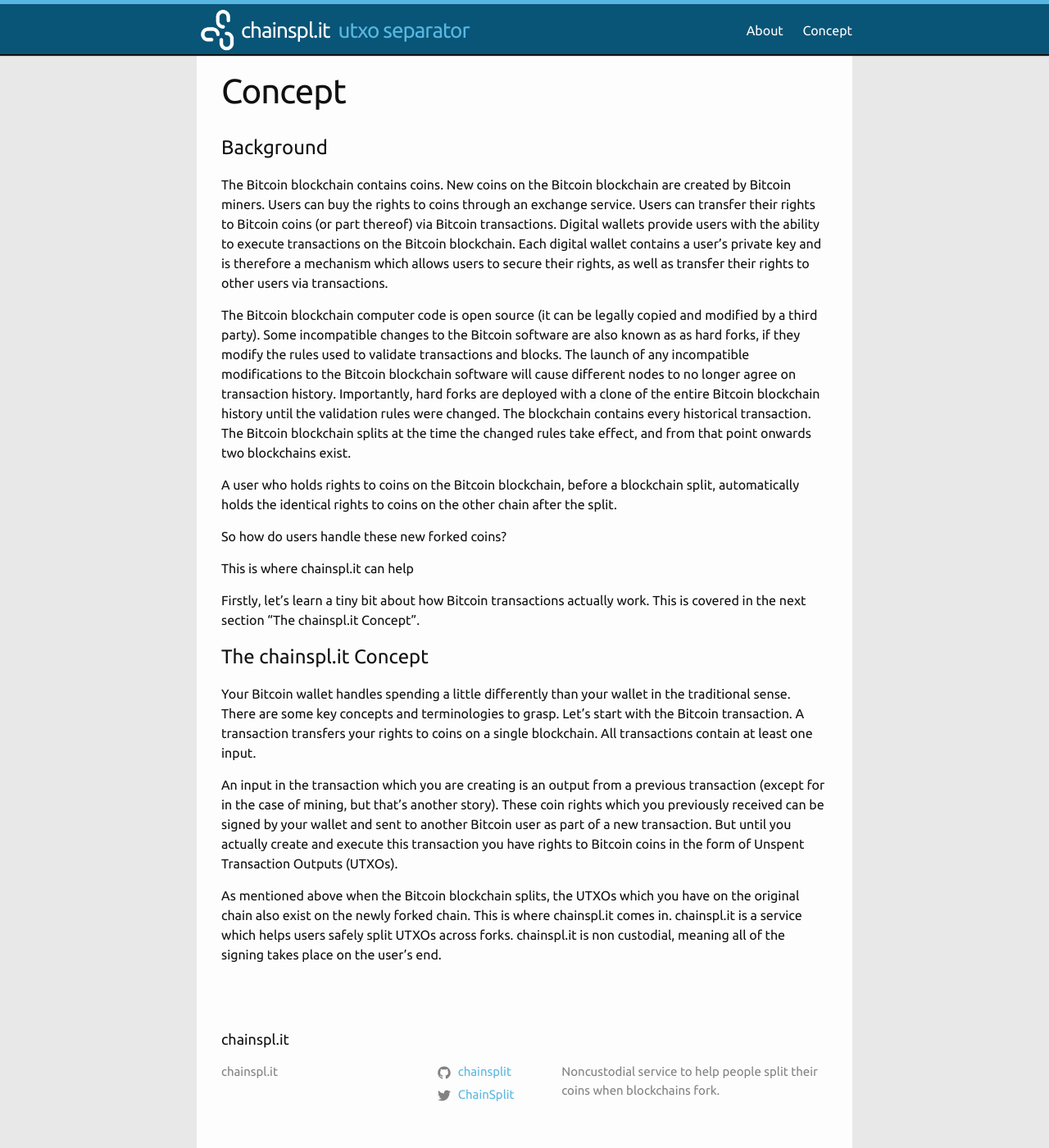
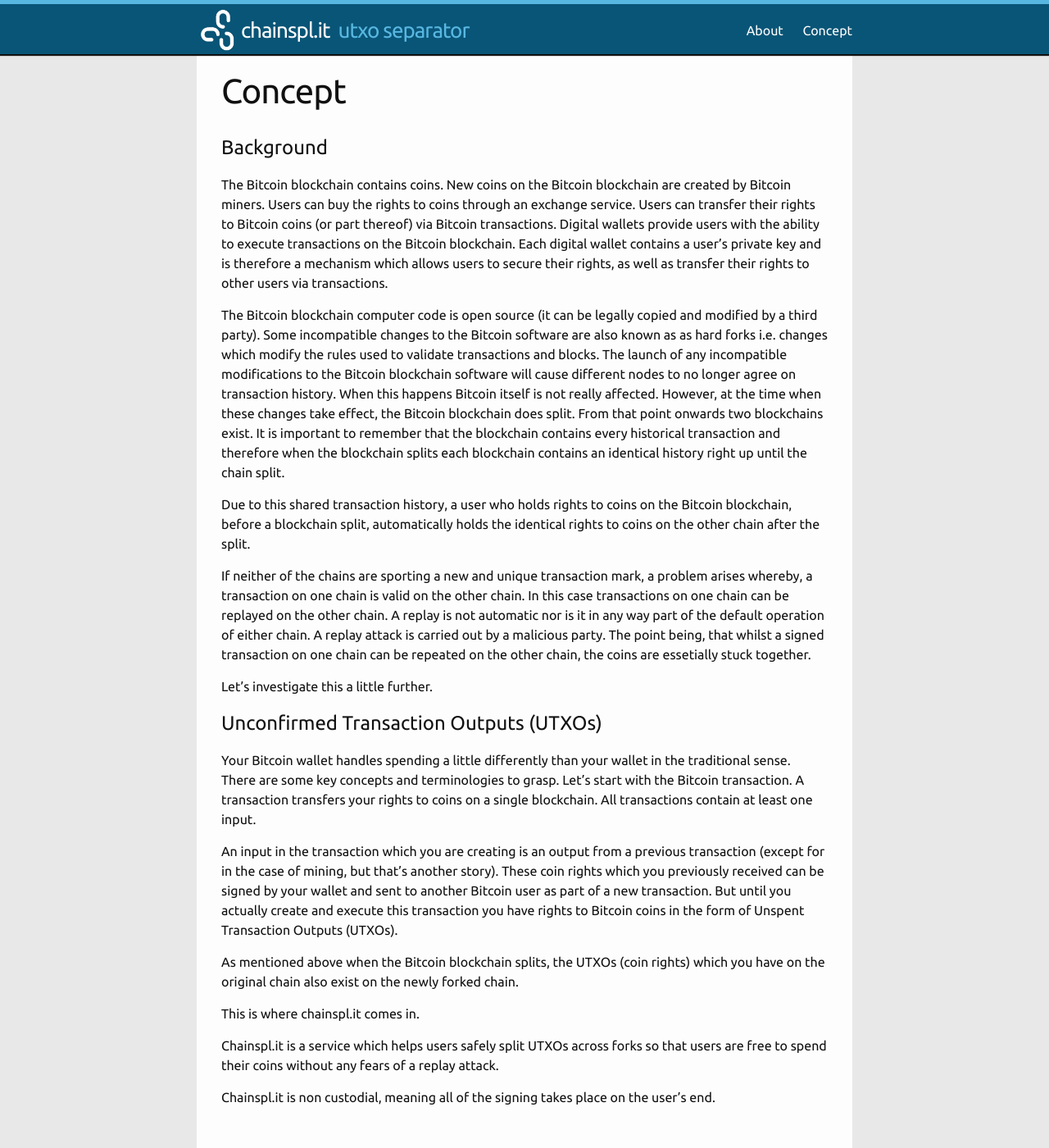
Before and after one commit to chainsplit/chainsplit-www, a Jekyll site: the page built from _pages/concept.md, in a window 1280 px wide and 1400 px high. Shown: the whole window at 82% size. Built offline with Jekyll 4.4.1, drawn with Linux system fonts in a browser that asks for light colours.

```diff
--- a/_pages/concept.md
+++ b/_pages/concept.md
@@ -7,19 +7,23 @@
 # Background
 The Bitcoin blockchain contains coins. New coins on the Bitcoin blockchain are created by Bitcoin miners. Users can buy the rights to coins through an exchange service. Users can transfer their rights to Bitcoin coins (or part thereof) via Bitcoin transactions. Digital wallets provide users with the ability to execute transactions on the Bitcoin blockchain. Each digital wallet contains a user’s private key and is therefore a mechanism which allows users to secure their rights, as well as transfer their rights to other users via transactions.
 
-The Bitcoin blockchain computer code is open source (it can be legally copied and modified by a third party). Some incompatible changes to the Bitcoin software are also known as as hard forks, if they modify the rules used to validate transactions and blocks. The launch of any incompatible modifications to the Bitcoin blockchain software will cause different nodes to no longer agree on transaction history. Importantly, hard forks are deployed with a clone of the entire Bitcoin blockchain history until the validation rules were changed. The blockchain contains every historical transaction. The Bitcoin blockchain splits at the time the changed rules take effect, and from that point onwards two blockchains exist.
+The Bitcoin blockchain computer code is open source (it can be legally copied and modified by a third party). Some incompatible changes to the Bitcoin software are also known as as hard forks i.e. changes which modify the rules used to validate transactions and blocks. The launch of any incompatible modifications to the Bitcoin blockchain software will cause different nodes to no longer agree on transaction history. When this happens Bitcoin itself is not really affected. However, at the time when these changes take effect, the Bitcoin blockchain does split. From that point onwards two blockchains exist. It is important to remember that the blockchain contains every historical transaction and therefore when the blockchain splits each blockchain contains an identical history right up until the chain split.
 
-A user who holds rights to coins on the Bitcoin blockchain, before a blockchain split, automatically holds the identical rights to coins on the other chain after the split.
+Due to this shared transaction history, a user who holds rights to coins on the Bitcoin blockchain, before a blockchain split, automatically holds the identical rights to coins on the other chain after the split.
 
-So how do users handle these new forked coins?
+If neither of the chains are sporting a new and unique transaction mark, a problem arises whereby, a transaction on one chain is valid on the other chain. In this case transactions on one chain can be replayed on the other chain. A replay is not automatic nor is it in any way part of the default operation of either chain. A replay attack is carried out by a malicious party. The point being, that whilst a signed transaction on one chain can be repeated on the other chain, the coins are essetially stuck together.
 
-This is where chainspl.it can help
+Let's investigate this a little further.
 
-Firstly, let’s learn a tiny bit about how Bitcoin transactions actually work. This is covered in the next section “The chainspl.it Concept”.
-
-# The chainspl.it Concept
+# Unconfirmed Transaction Outputs (UTXOs)
 Your Bitcoin wallet handles spending a little differently than your wallet in the traditional sense. There are some key concepts and terminologies to grasp. Let’s start with the Bitcoin transaction. A transaction transfers your rights to coins on a single blockchain. All transactions contain at least one input.
 
 An input in the transaction which you are creating is an output from a previous transaction (except for in the case of mining, but that’s another story). These coin rights which you previously received can be signed by your wallet and sent to another Bitcoin user as part of a new transaction. But until you actually create and execute this transaction you have rights to Bitcoin coins in the form of Unspent Transaction Outputs (UTXOs).
 
-As mentioned above when the Bitcoin blockchain splits, the UTXOs which you have on the original chain also exist on the newly forked chain. This is where chainspl.it comes in. chainspl.it is a service which helps users safely split UTXOs across forks. chainspl.it is non custodial, meaning all of the signing takes place on the user’s end.
+As mentioned above when the Bitcoin blockchain splits, the UTXOs (coin rights) which you have on the original chain also exist on the newly forked chain.
+
+This is where chainspl.it comes in.
+
+Chainspl.it is a service which helps users safely split UTXOs across forks so that users are free to spend their coins without any fears of a replay attack.
+
+Chainspl.it is non custodial, meaning all of the signing takes place on the user’s end.
```
